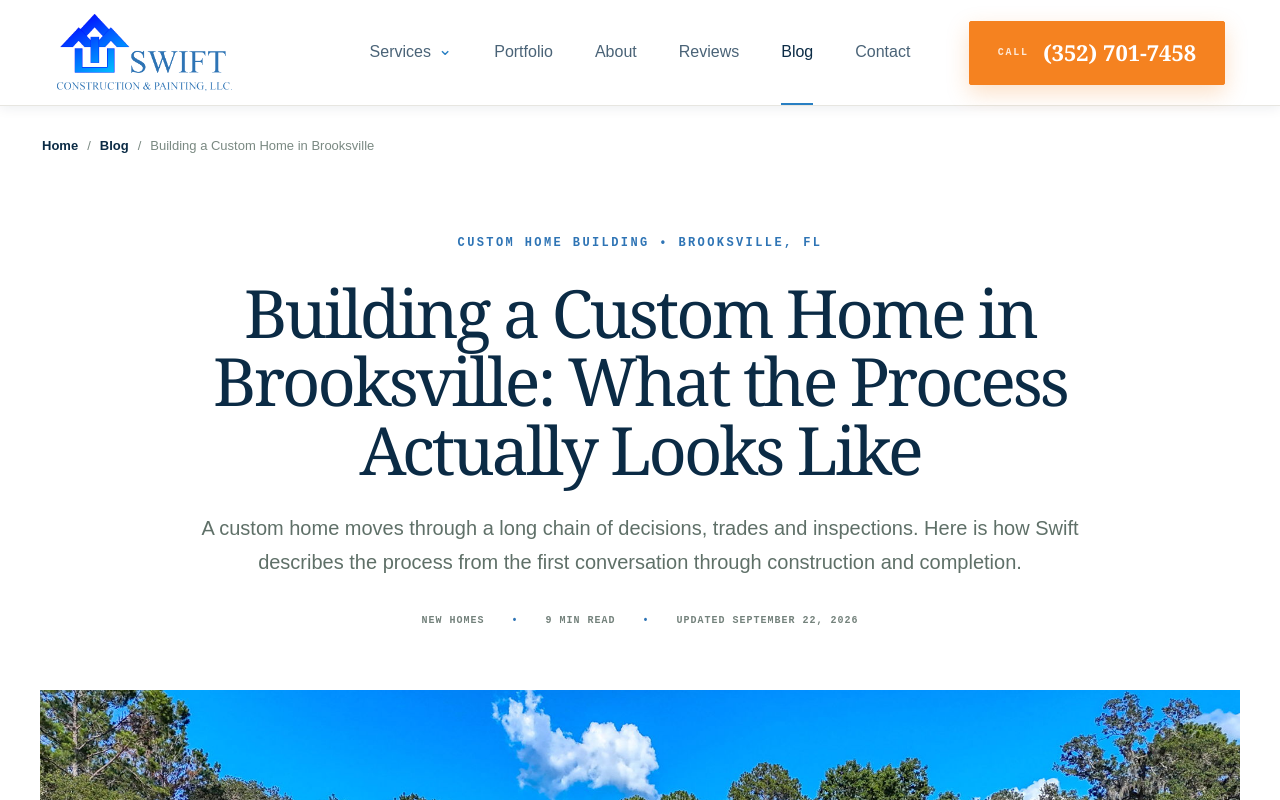
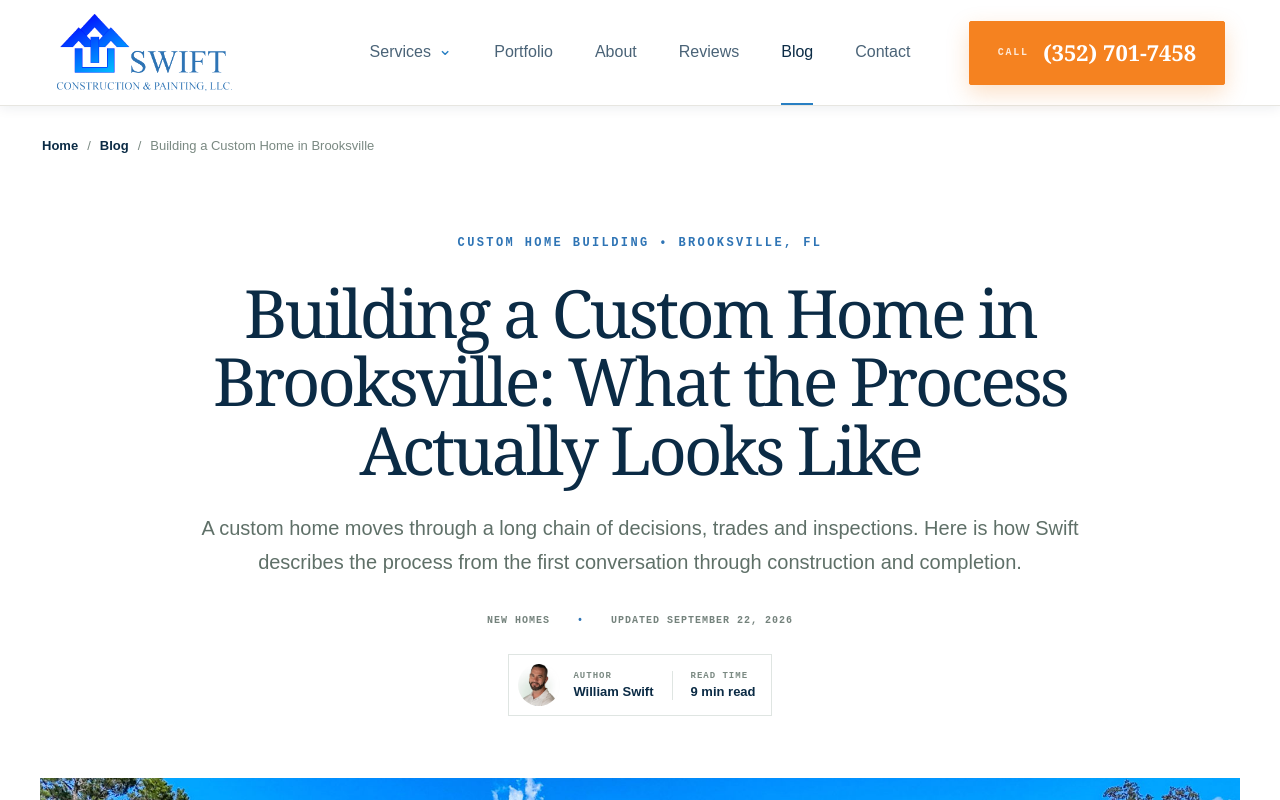
Before and after one commit to stylus1274/swift, a Next.js app: page /blog/custom-home-building-brooksville-process in a window 1280 px wide. Shown: the top 800 px of the page. Built offline with nearby package versions, Linux system fonts and the light colour scheme.

Commit message:
Add William Swift author byline to custom-home-building-brooksville-process

```diff
--- a/app/blog/custom-home-building-brooksville-process/page.tsx
+++ b/app/blog/custom-home-building-brooksville-process/page.tsx
@@ -10,7 +10,12 @@ const faqSchema={"@context":"https://schema.org","@type":"FAQPage",mainEntity:fa
 
 export default function Page(){return <main className="blog-page article-page"><SiteHeader active="blog"/>
 <nav className="article-breadcrumb" aria-label="Breadcrumb"><a href="/">Home</a><span>/</span><a href="/blog">Blog</a><span>/</span><span>Building a Custom Home in Brooksville</span></nav>
-<header className="article-header"><p className="eyebrow">CUSTOM HOME BUILDING • BROOKSVILLE, FL</p><h1>Building a Custom Home in Brooksville: What the Process Actually Looks Like</h1><p className="article-deck">A custom home moves through a long chain of decisions, trades and inspections. Here is how Swift describes the process from the first conversation through construction and completion.</p><div className="article-meta"><span>NEW HOMES</span><span>9 MIN READ</span><span>UPDATED SEPTEMBER 22, 2026</span></div></header>
+<header className="article-header"><p className="eyebrow">CUSTOM HOME BUILDING • BROOKSVILLE, FL</p><h1>Building a Custom Home in Brooksville: What the Process Actually Looks Like</h1><p className="article-deck">A custom home moves through a long chain of decisions, trades and inspections. Here is how Swift describes the process from the first conversation through construction and completion.</p><div className="article-meta"><span>NEW HOMES</span><span>UPDATED SEPTEMBER 22, 2026</span></div>
+      <div className="article-byline">
+        <img className="article-author-avatar" src="/assets/william-swift.jpg" alt="William Swift" />
+        <div className="article-author-copy"><span>Author</span><strong>William Swift</strong></div>
+        <div className="article-read-time"><span>Read Time</span><strong>9 min read</strong></div>
+      </div></header>
 <figure className="article-hero-image"><img src="/assets/projects/brooksville-custom-farmhouse/exterior.jpg" alt="Completed Swift custom farmhouse in Brooksville Florida"/><figcaption>Swift completed this documented custom farmhouse in Brooksville in June 2025.</figcaption></figure>
 <div className="article-shell"><aside className="article-sidebar"><div className="article-contents"><p>Article Contents</p><a href="#quick-answer">Quick Answer</a><a href="#planning">1. Planning</a><a href="#scope">2. Scope & Schedule</a><a href="#preconstruction">3. Pre-Construction</a><a href="#build">4. Construction</a><a href="#completion">5. Completion</a><a href="#proof">Brooksville Project</a><a href="#faqs">FAQs</a></div><div className="article-sidebar-cta"><p>Planning a Custom Home?</p><h2>Start With the Property and Your Priorities.</h2><a className="button blog-primary" href="/contact">Request a Free Estimate</a></div></aside>
 <article className="article-body">
```
